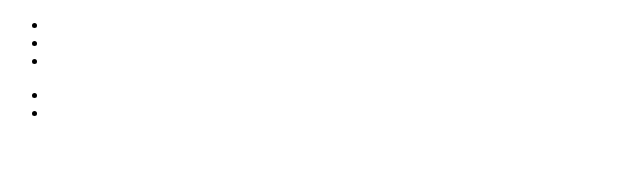
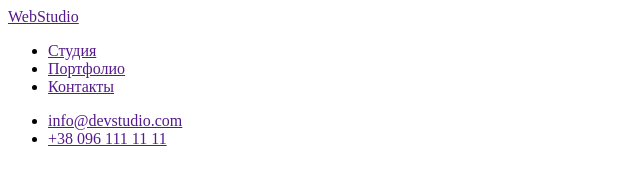
Before and after one commit to josserden/39-blended-team2, a plain HTML site: page index.html in a window 1280 px wide. Shown: the whole page, without its empty margins (0-640 px from the left). Drawn offline with Linux system fonts and the light colour scheme.

Commit message:
Update index.html

```diff
--- a/index.html
+++ b/index.html
@@ -10,15 +10,15 @@
         <!-- Header -->
         <header>
             <nav>
-                <a href=""></a>
+                <a href="">WebStudio</a>
                 <ul>
-                    <li><a href=""></a></li>
-                    <li><a href=""></a></li>
-                    <li><a href=""></a></li>
+                    <li><a href="">Студия</a></li>
+                    <li><a href="">Портфолио</a></li>
+                    <li><a href="">Контакты</a></li>
                 </ul>
                 <ul>
-                    <li><a href=""></a></li>
-                    <li><a href=""></a></li>
+                    <li><a href="">info@devstudio.com</a></li>
+                    <li><a href="">+38 096 111 11 11</a></li>
                 </ul>
             </nav>
         </header>
```
